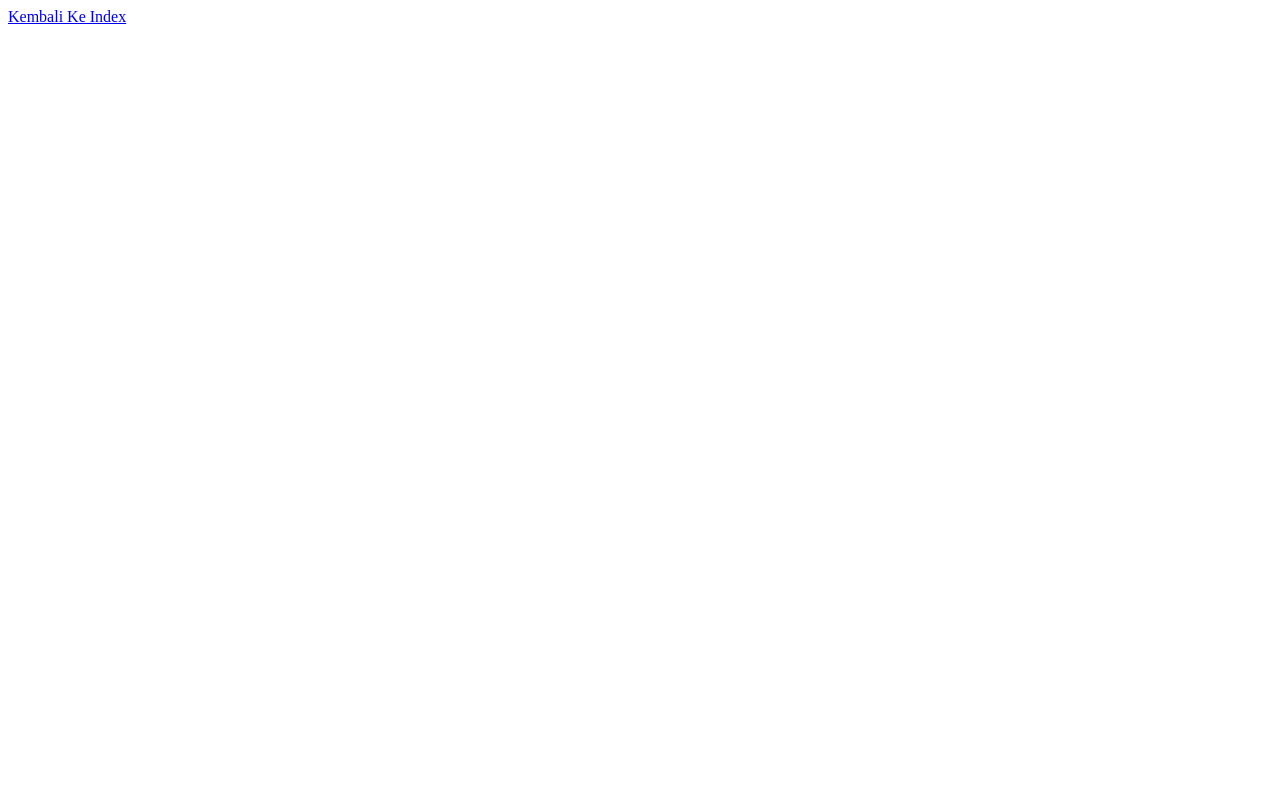
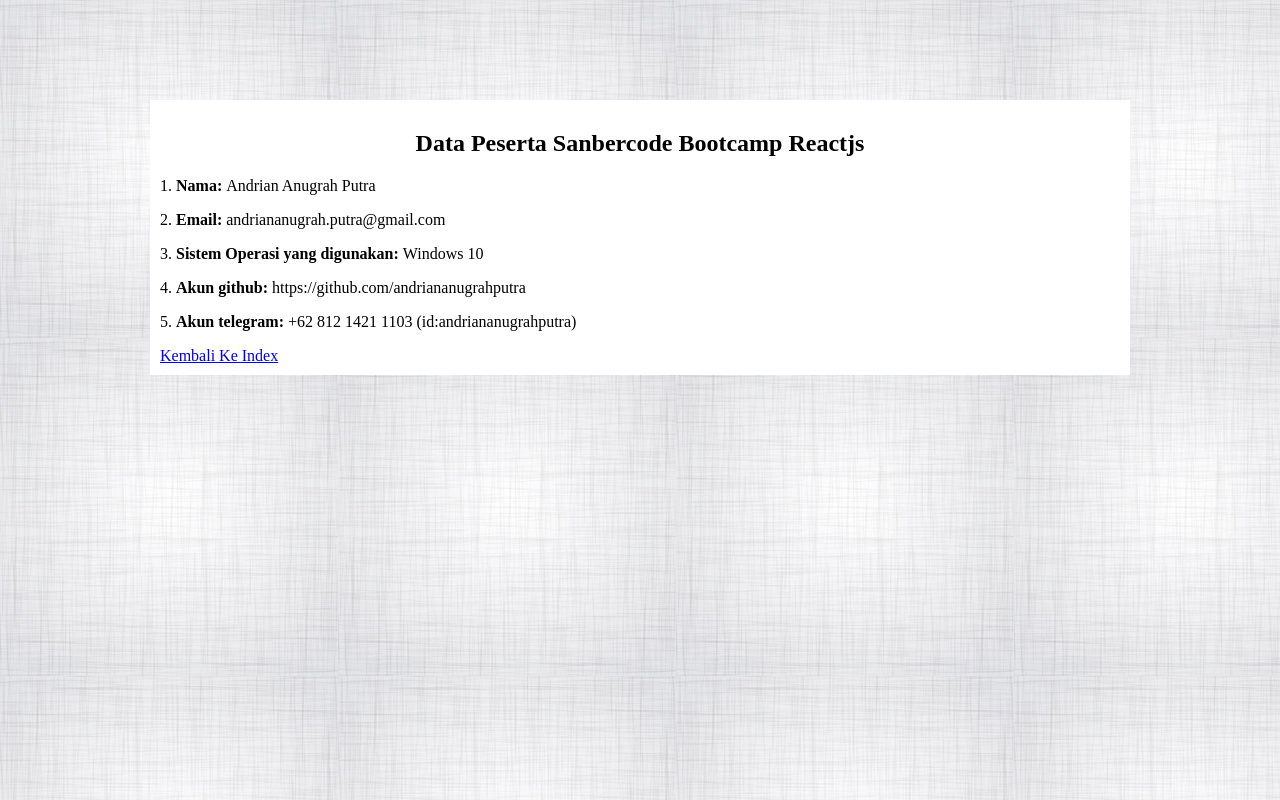
Before and after one commit to andriananugrahputra/sanbercode-reactjs-0820-1, a plain HTML site: page Tugas-2/about.html in a window 1280 px wide. Drawn offline with Linux system fonts and the light colour scheme.

Commit message:
update about view tugas 2

```diff
--- a/Tugas-2/about.html
+++ b/Tugas-2/about.html
@@ -1 +1,17 @@
-<a href="index.html">Kembali Ke Index</a>
+<html>
+    <head>
+        <link href="public/css/style.css" rel="stylesheet" />
+        <link href="https://fonts.googleapis.com/css?family=Slabo+27px" rel="stylesheet">
+    </head>
+    <body>
+        <section>
+            <h1>Data Peserta Sanbercode Bootcamp Reactjs</h1>
+            <p>1. <b>Nama: </b>Andrian Anugrah Putra</p>
+            <p>2. <b>Email: </b>andriananugrah.putra@gmail.com</p>
+            <p>3. <b>Sistem Operasi yang digunakan: </b>Windows 10</p>
+            <p>4. <b>Akun github: </b>https://github.com/andriananugrahputra</p>
+            <p>5. <b>Akun telegram: </b>+62 812 1421 1103 (id:andriananugrahputra)</p>
+            <a href="index.html">Kembali Ke Index</a>
+        </section>
+    </body>
+</html>
```
